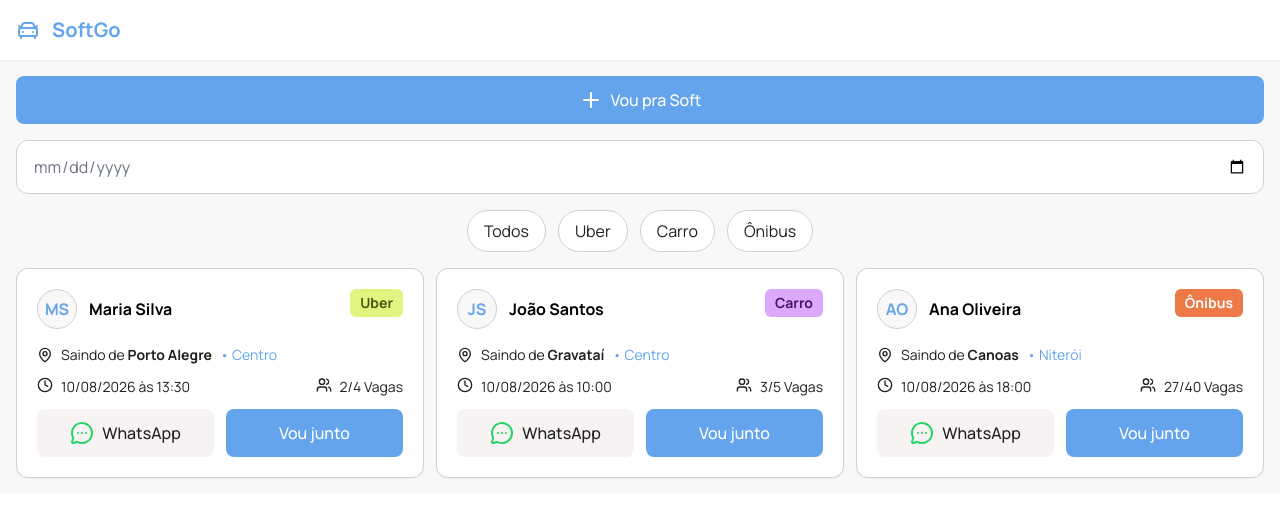
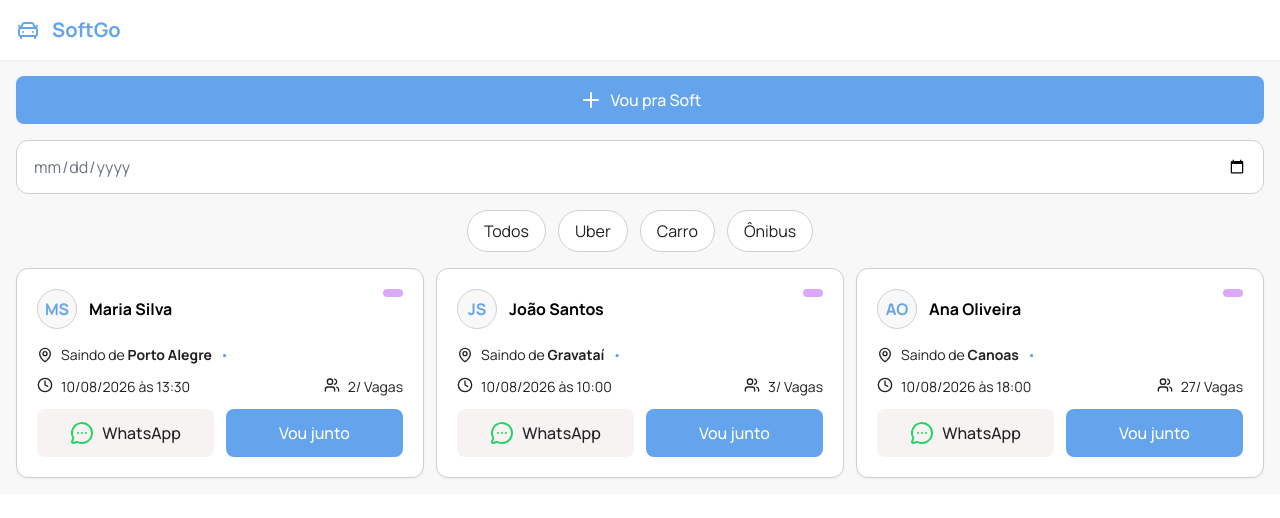
Before and after one commit to gitdebss/soft-go-v2, a React (Vite) app: page / in a window 1280 px wide. Shown: the top 518 px of the page. Built offline with nearby package versions, Linux system fonts and the light colour scheme.

Commit message:
feat: ajustando models e components para estrutura do back

```diff
--- a/src/components/Badge.tsx
+++ b/src/components/Badge.tsx
@@ -1,16 +1,16 @@
 interface IBadgeProps {
   label: string;
-  style: string;
+  style: number;
 }
 
-const styleMap: Record<string, { bg: string; text: string }> = {
-  car: { bg: "bg-suport-1", text: "text-on-suport-1" },
-  uber: { bg: "bg-suport-2", text: "text-on-suport-2" },
-  bus: { bg: "bg-suport-3", text: "text-on-suport-3" },
+const styleMap: Record<number, { bg: string; text: string }> = {
+  1: { bg: "bg-suport-1", text: "text-on-suport-1" },
+  2: { bg: "bg-suport-2", text: "text-on-suport-2" },
+  3: { bg: "bg-suport-3", text: "text-on-suport-3" },
 };
 
 export const Badge = (props: IBadgeProps) => {
-  const currentStyle = styleMap[props.style] || styleMap.uber;
+  const currentStyle = styleMap[props.style] || styleMap[1];
 
   return (
     <>
--- a/src/components/Card.tsx
+++ b/src/components/Card.tsx
@@ -7,15 +7,9 @@ import { Avatar } from "./Avatar";
 import { format } from "date-fns";
 import { LinkButton } from "./LinkButton";
 
-const transportLabels: Record<IRide["transportType"], string> = {
-  uber: "Uber",
-  car: "Carro",
-  bus: "Ônibus",
-};
-
 export const Card = (ride: IRide) => {
 
-  const badgeProps = { label: transportLabels[ride.transportType], style: ride.transportType };
+  const badgeProps = { label: ride.transportType.name, style: ride.transportType.id };
 
   return (
     <li
@@ -36,7 +30,7 @@ export const Card = (ride: IRide) => {
           <p>
             Saindo de <b>{ride.city}</b>
           </p>
-          <p className="inline text-primary-default">• {ride.region}</p>
+          <p className="inline text-primary-default">• {ride.complement}</p>
         </div>
 
         <div className="flex flex-row items-center text-sm justify-between">
@@ -49,7 +43,7 @@ export const Card = (ride: IRide) => {
           <div className="flex gap-2">
             <Users className="h-4 w-4 inline" />
             <p>
-              {ride.occupiedSpots}/{ride.totalSpots} Vagas
+              {ride.occupiedSpots}/{ride.total_spots} Vagas
             </p>
           </div>
         </div>
--- a/src/models/IRide.tsx
+++ b/src/models/IRide.tsx
@@ -1,4 +1,4 @@
-import type { TransportRideType } from "./ITransportRide";
+import type { ITransportRideType } from "./ITransportRide";
 
 export interface IRide {
     id: number;
@@ -6,7 +6,7 @@ export interface IRide {
     hour: string;
     city: string;
     name: string;
-    transportType: TransportRideType;
+    transportType: ITransportRideType;
     complement?: string;
     total_spots: number;
     obs?: string;
--- a/src/models/ITransportRide.ts
+++ b/src/models/ITransportRide.ts
@@ -1,4 +1,4 @@
-export interface TransportRideType {
+export interface ITransportRideType {
     id: number,
     name: string
 }
--- a/src/models/dto/ResponseRideData.tsx
+++ b/src/models/dto/ResponseRideData.tsx
@@ -3,5 +3,5 @@ import type { IRide } from "../IRide";
 export interface ResponseRideData {
     statusCode: number,
     message: string,
-    data: IRide | [],
+    data: IRide[] | [],
 }
--- a/src/models/dto/ResponseUserRideData.tsx
+++ b/src/models/dto/ResponseUserRideData.tsx
@@ -3,5 +3,5 @@ import type { IUserRide } from "../IUserRide";
 export interface ResponseUserRideData {
     statusCode: number,
     message: string,
-    data: IUserRide,
+    data: IUserRide[] | [],
 }
--- a/src/pages/FormRide.tsx
+++ b/src/pages/FormRide.tsx
@@ -22,9 +22,7 @@ function FormRide() {
       <Header />
       <main className="p-4 gap-4 grid">
         <div className="gap-1 grid mt-1 mb-1">
-          <h2 className="text-text-primary font-medium">
-            Publicar no mural
-          </h2>
+          <h2 className="text-text-primary font-medium">Publicar no mural</h2>
           <p className="text-text-tertiary text-sm">
             Compartilhe sua viagem e conecte-se com colegas.
           </p>
@@ -47,7 +45,11 @@ function FormRide() {
                 const date = parse(e.target.value, "yyyy-MM-dd", new Date());
                 const dateLimit = new Date();
                 dateLimit.setFullYear(dateLimit.getFullYear() + 1);
-                if (!isValid(date) || isBefore(date, new Date()) || isAfter(date, dateLimit)) {
+                if (
+                  !isValid(date) ||
+                  isBefore(date, new Date()) ||
+                  isAfter(date, dateLimit)
+                ) {
                   setError("Data inválida. Por favor, insira uma data válida.");
                 } else {
                   setError(undefined);
@@ -92,6 +94,12 @@ function FormRide() {
             </div>
             <Line />
 
+            <label
+              className="block mb-1 text-sm font-medium text-text-secondary"
+            >
+              Tipo de Transporte
+              <span className="text-red-700"> *</span>
+            </label>
             <ul className="flex gap-3">
               {radioVehicleOptions.map((option) => (
                 <RadioVehicle
--- a/src/pages/Home.tsx
+++ b/src/pages/Home.tsx
@@ -1,7 +1,6 @@
 import { useState } from "react";
 import { Plus } from "lucide-react";
 import { Header } from "../components/Header";
-import { Button } from "../components/Button";
 import { Input } from "../components/Input";
 import { FilterOptions } from "../models/FilterOptions";
 import { Checkbox } from "../components/Checkbox";
```
